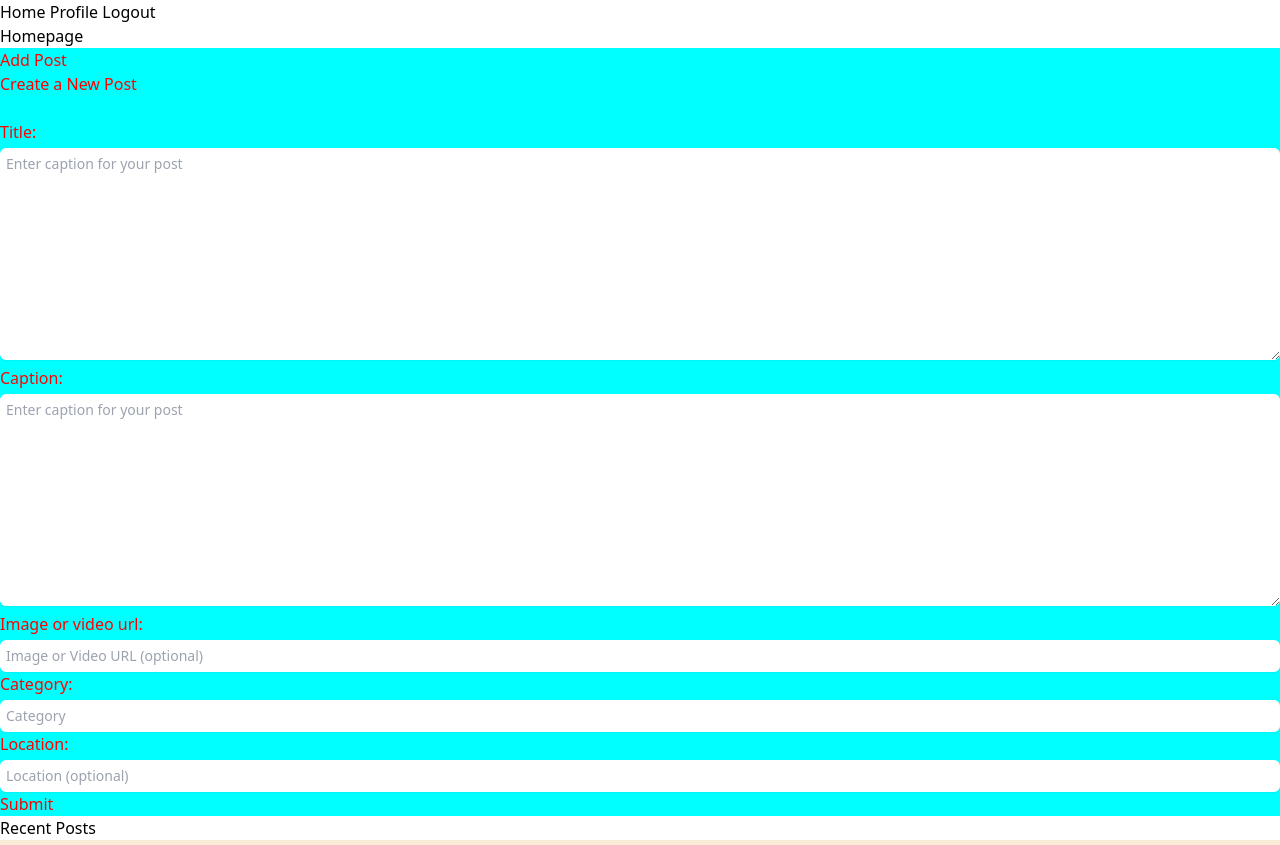
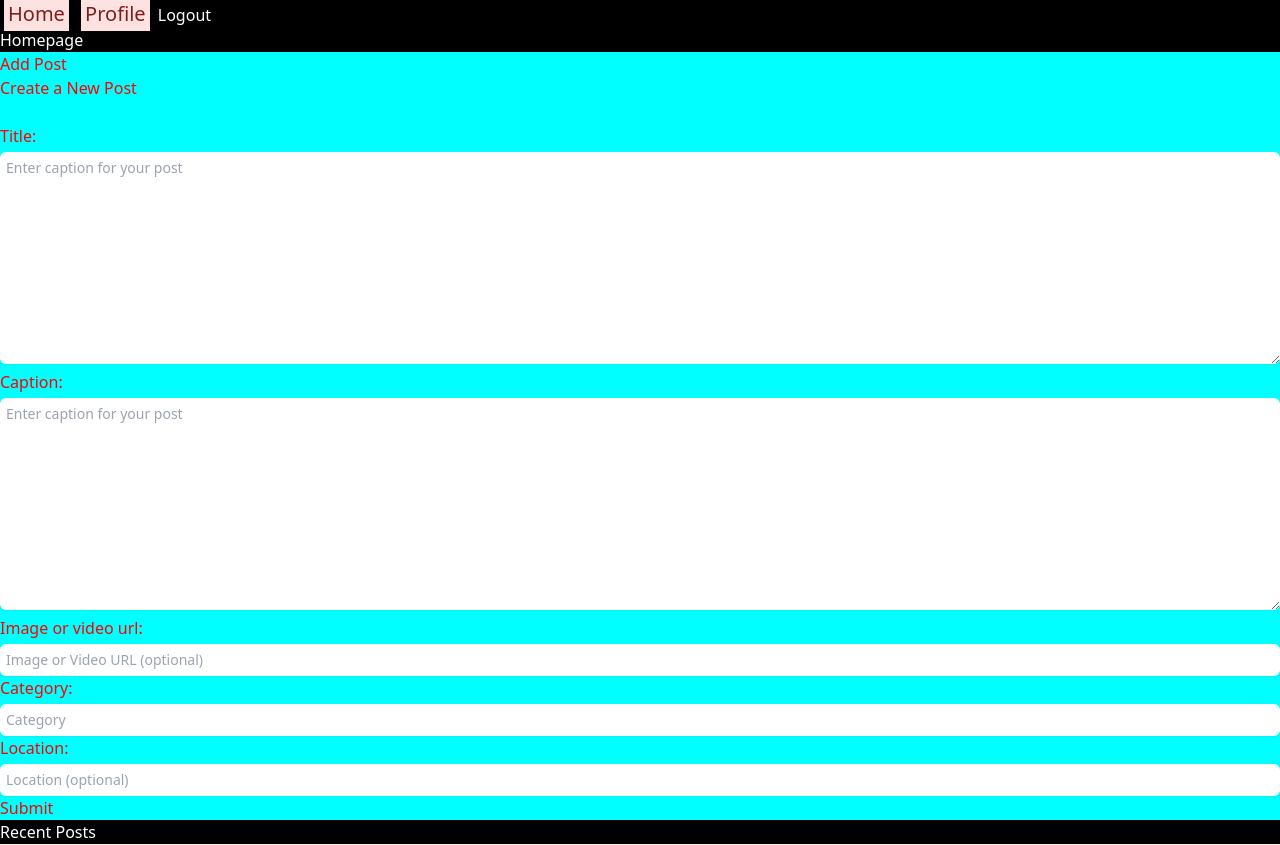
Before and after one commit to Dxuian/deepsolv, a Django app: page / in a window 1280 px wide. Shown: the top 845 px of the page. Run offline with Django 5.2, Linux system fonts and the light colour scheme; a user stored in the database is signed in; data comes from the database, SQL or seed files in the repository; some libraries are stand-ins or nearby versions.

Commit message:
Your commit message

```diff
--- a/insta/api/templates/base.html
+++ b/insta/api/templates/base.html
@@ -6,11 +6,11 @@
     <title>{% block title %}InstaClone{% endblock %}</title>
     <script src="https://cdn.tailwindcss.com"></script>
 </head>
-<body>
+<body class="bg-black text-white">
     {% if user.is_authenticated %}
         <nav>
-            <a href="{% url 'homepage' %}">Home</a>
-            <a href="{% url 'profile' user.username %}">Profile</a>
+            <a href="{% url 'homepage' %}" class="bg-red-100 text-red-900 text-xl m-1 p-1">Home</a>
+            <a href="{% url 'profile' user.username %}" class="bg-red-100 text-red-900 text-xl m-1 p-1">Profile</a>
             <form method="POST" action="{% url 'user_logout' %}" style="display:inline;">
                 {% csrf_token %}
                 <button type="submit">Logout</button>
@@ -23,8 +23,8 @@
         </nav>
     {% else %}
         <nav>
-            <a href="{% url 'login' %}">Login</a>
-            <a href="{% url 'register' %}">Register</a>
+            <a href="{% url 'login' %}"  class="bg-red-100 text-red-900 text-xl m-1 p-1" >Login</a>
+            <a href="{% url 'register' %}"  class="bg-red-100 text-red-900  text-xl  m-1 p-1">Register</a>
         </nav>
     {% endif %}
 
--- a/insta/api/views.py
+++ b/insta/api/views.py
@@ -93,7 +93,6 @@ def user_logout(request):
     logout(request)
     messages.success(request, "You have been logged out.")
     return redirect('login')
-
 
 DEV = True
 def PASSWORDLENGTH():
```
Also changed, not shown: insta/insta/settings.py (+2 -11 lines).
